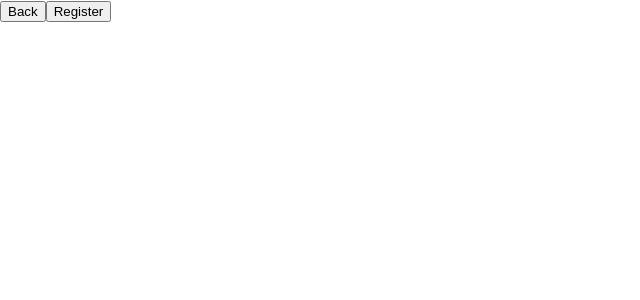
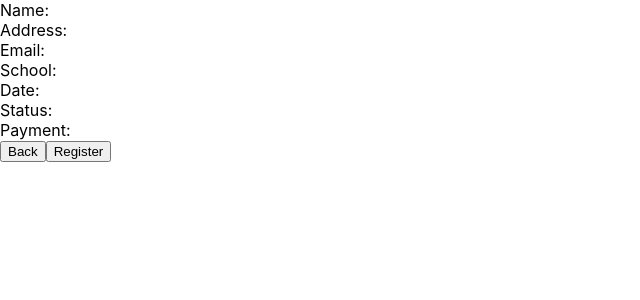
Before and after one commit to npetrangelo/Practice-Web-App, a React (Create React App) app: page /confirm in a window 1280 px wide. Shown: the top 300 px of the page, without its empty margins (0-640 px from the left). Built offline with nearby package versions, Linux system fonts and the light colour scheme.

Commit message:
Install react-router, programmatically push to next page

```diff
--- a/package.json
+++ b/package.json
@@ -9,6 +9,7 @@
     "react": "^16.13.1",
     "react-datepicker": "^3.1.3",
     "react-dom": "^16.13.1",
+    "react-router": "^5.2.0",
     "react-router-dom": "^5.2.0",
     "react-scripts": "3.4.3",
     "react-select": "^3.1.0"
--- a/src/ConfirmationPage.js
+++ b/src/ConfirmationPage.js
@@ -9,6 +9,34 @@ class ConfirmationPage extends React.Component {
     render() {
         return (
             <div>
+                <label>
+                    Name:
+                </label>
+                <br/>
+                <label>
+                    Address:
+                </label>
+                <br/>
+                <label>
+                    Email:
+                </label>
+                <br/>
+                <label>
+                    School:
+                </label>
+                <br/>
+                <label>
+                    Date:
+                </label>
+                <br/>
+                <label>
+                    Status:
+                </label>
+                <br/>
+                <label>
+                    Payment:
+                </label>
+                <br/>
                 <Link to="/form">
                     <button>Back</button>
                 </Link>
--- a/src/PracticeApp.js
+++ b/src/PracticeApp.js
@@ -8,16 +8,7 @@ import RegisteredPage from "./RegisteredPage";
 class PracticeApp extends React.Component {
     constructor(props) {
         super(props);
-        this.form = React.createRef();
         this.authenticated = false;
-    }
-
-    componentDidMount() {
-        // this.authenticated = this.form.current.state.authenticated;
-    }
-
-    isAuthenticated = () => {
-        return this.form.current.component.state.authenticated;
     }
 
     render() {
@@ -25,11 +16,8 @@ class PracticeApp extends React.Component {
         <BrowserRouter>
             <Switch>
                 <Route exact path="/" component={HomePage} />
-                <Route exact path="/form" component={RegistrationForm} ref={this.form} />
-                {
-                    //this.authenticated &&
-                    <Route exact path="/confirm" component={ConfirmationPage} />
-                }
+                <Route exact path="/form" component={RegistrationForm} />
+                <Route exact path="/confirm" component={ConfirmationPage} />
                 <Route exact path="/complete" component={RegisteredPage} />
             </Switch>
         </BrowserRouter>
--- a/src/RegistrationForm.js
+++ b/src/RegistrationForm.js
@@ -3,6 +3,7 @@ import DatePicker from "react-datepicker";
 import "react-datepicker/dist/react-datepicker.css";
 import Select from 'react-select';
 import {Link } from "react-router-dom";
+import {withRouter} from 'react-router';
 import App from "./App";
 
 const statusOptions = [
@@ -22,7 +23,6 @@ class RegistrationForm extends React.Component {
     constructor(props) {
         super(props);
         this.state = {
-            authenticated: false,
             firstName: '',
             lastName: '',
             address: '',
@@ -81,13 +81,13 @@ class RegistrationForm extends React.Component {
             canSubmit = false;
             message += "\nInvalid Email Address: Must contain alphanumeric characters and @";
         }
+        event.preventDefault();
         if (canSubmit) {
             alert('A first name was submitted: ' + this.state.firstName);
+            this.props.history.push('/confirm');
         } else {
             alert(message);
         }
-        this.state.authenticated = canSubmit;
-        event.preventDefault();
     }
 
     render() {
@@ -135,12 +135,10 @@ class RegistrationForm extends React.Component {
                     <Select value={this.state.payment} onChange={this.handlePaymentChange} options={paymentOptions}/>
                 </label>
                 <br/>
-                <Link to="/confirm">
-                    <input type="submit" value="Next" />
-                </Link>
+                <input type="submit" value="Next" />
             </form>
         );
     }
 }
 
-export default RegistrationForm;
+export default withRouter(RegistrationForm);
```
